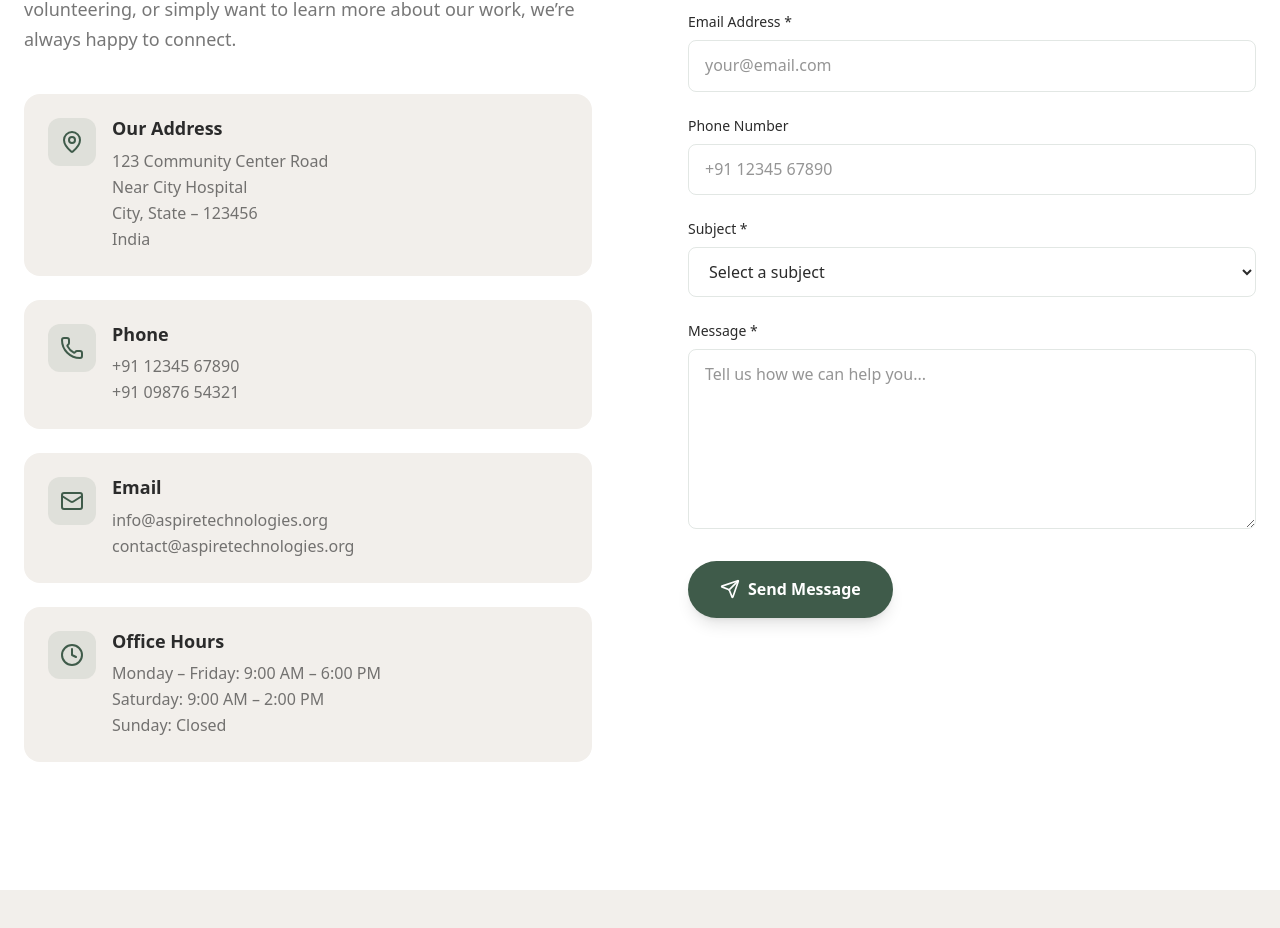
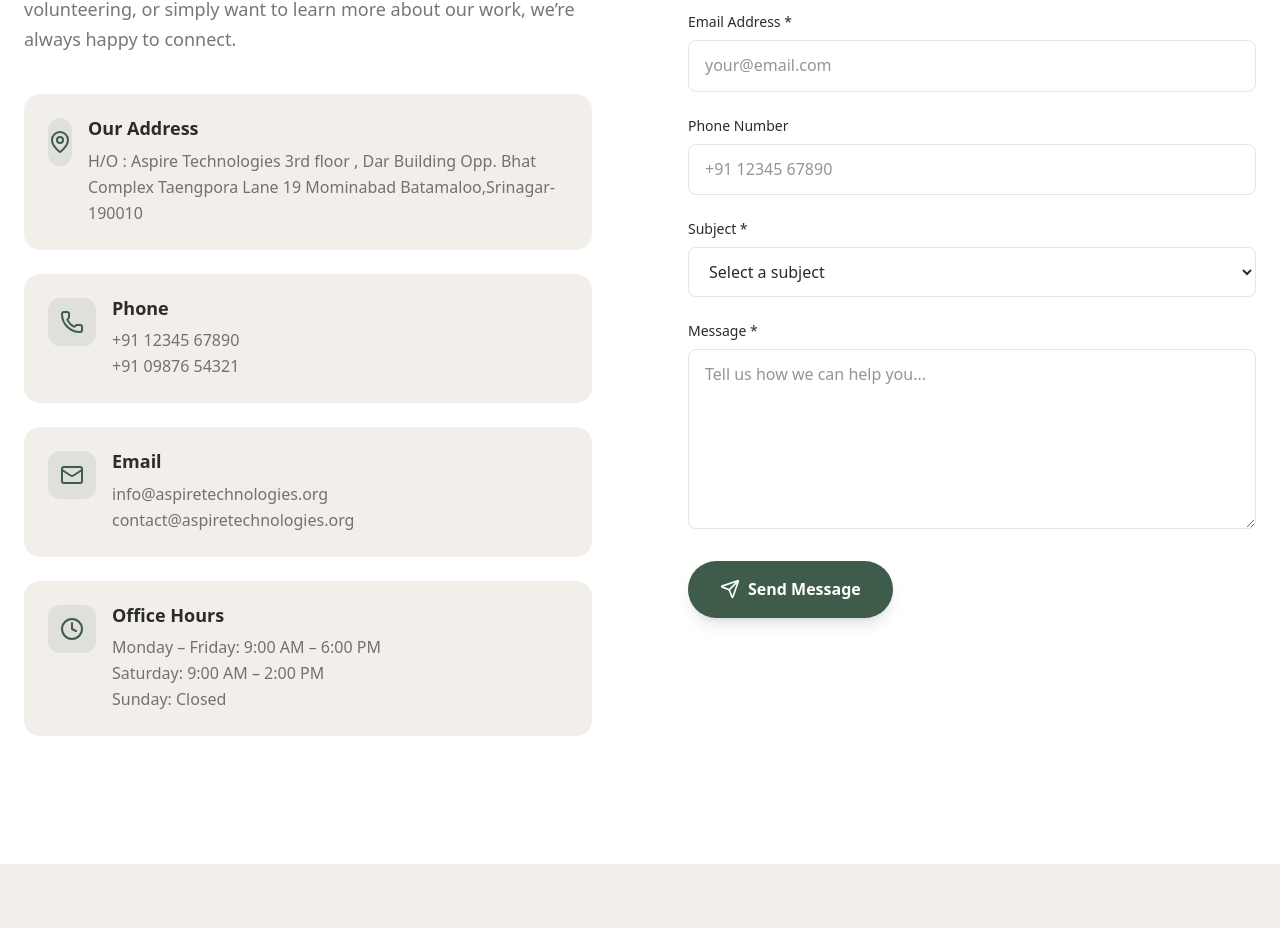
Before and after one commit to SheikhUmaid/aspire, a React (Vite) app: page /contact in a window 1280 px wide. Shown: the part 910-1838 px from the top of the page. Built offline with nearby package versions, Linux system fonts and the light colour scheme.

Commit message:
Contact address

```diff
--- a/src/pages/Contact/Contact.jsx
+++ b/src/pages/Contact/Contact.jsx
@@ -58,10 +58,9 @@ function Contact() {
                   <div>
                     <h4 className="text-lg font-semibold mb-2">Our Address</h4>
                     <p className="text-[var(--text-dark)]/80 leading-relaxed">
-                      123 Community Center Road <br />
-                      Near City Hospital <br />
-                      City, State – 123456 <br />
-                      India
+                      H/O : Aspire Technologies
+                      3rd floor , Dar Building Opp. Bhat Complex Taengpora Lane 19 Mominabad Batamaloo,Srinagar-190010
+
                     </p>
                   </div>
                 </div>
```
